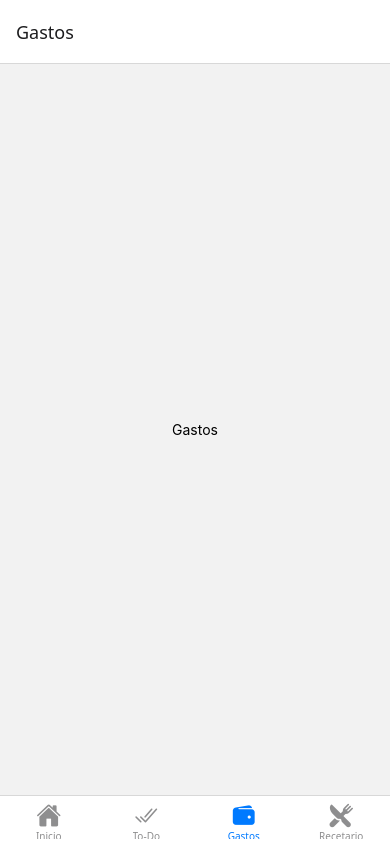
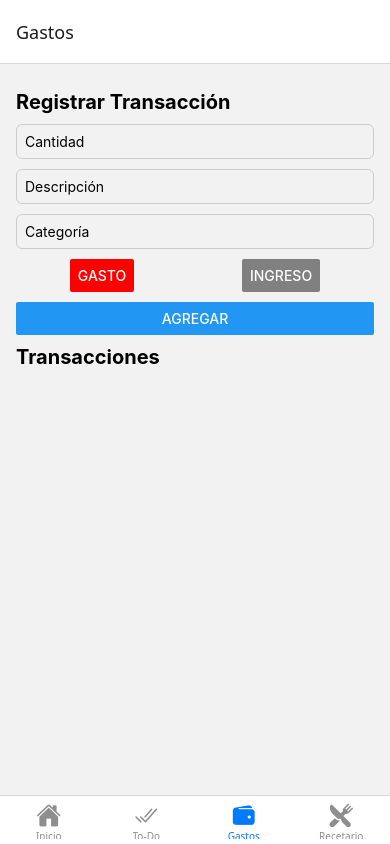
Before and after one commit to Pletus/PersApp, a React Native app: screen /Gastos in a window 390 px wide. Built offline with nearby package versions, Linux system fonts and the light colour scheme.

Commit message:
added expenses funct

```diff
--- a/screens/ExpensesScreen.js
+++ b/screens/ExpensesScreen.js
@@ -1,13 +1,186 @@
-import { View, Text, StyleSheet } from "react-native";
+import React, { useState, useEffect } from "react";
+import {
+  View,
+  Text,
+  TextInput,
+  Button,
+  FlatList,
+  TouchableOpacity,
+  StyleSheet,
+  Alert,
+} from "react-native";
+import AsyncStorage from "@react-native-async-storage/async-storage";
+
+const STORAGE_KEY = "transactions";
 
 export default function ExpensesScreen() {
+  const [transactions, setTransactions] = useState([]);
+  const [amount, setAmount] = useState("");
+  const [description, setDescription] = useState("");
+  const [category, setCategory] = useState("");
+  const [type, setType] = useState("expense");
+
+  useEffect(() => {
+    loadTransactions();
+  }, []);
+
+  useEffect(() => {
+    const saveMonthlyBalance = async () => {
+      const balance = getMonthlyBalance();
+      await AsyncStorage.setItem("monthlyBalance", JSON.stringify(balance));
+    };
+    saveMonthlyBalance();
+  }, [transactions]);
+
+  const loadTransactions = async () => {
+    try {
+      const data = await AsyncStorage.getItem(STORAGE_KEY);
+      if (data !== null) {
+        setTransactions(JSON.parse(data));
+      }
+    } catch (error) {
+      Alert.alert("Error", "No se pudieron cargar las transacciones");
+    }
+  };
+
+  const saveTransactions = async (newTransactions) => {
+    try {
+      await AsyncStorage.setItem(STORAGE_KEY, JSON.stringify(newTransactions));
+      setTransactions(newTransactions);
+    } catch (error) {
+      Alert.alert("Error", "No se pudieron guardar las transacciones");
+    }
+  };
+
+  const addTransaction = () => {
+    if (!amount || isNaN(amount)) {
+      Alert.alert("Error", "Ingresa una cantidad válida");
+      return;
+    }
+    const newTransaction = {
+      id: Date.now().toString(),
+      type,
+      amount: parseFloat(amount),
+      description,
+      category,
+      date: new Date().toISOString().split("T")[0], // Fecha actual en formato YYYY-MM-DD
+    };
+    const newTransactions = [newTransaction, ...transactions];
+    saveTransactions(newTransactions);
+    // Limpiar campos
+    setAmount("");
+    setDescription("");
+    setCategory("");
+  };
+
+  const deleteTransaction = (id) => {
+    Alert.alert("Eliminar", "¿Deseas eliminar esta transacción?", [
+      { text: "Cancelar", style: "cancel" },
+      {
+        text: "Eliminar",
+        style: "destructive",
+        onPress: () => {
+          const newTransactions = transactions.filter((t) => t.id !== id);
+          saveTransactions(newTransactions);
+        },
+      },
+    ]);
+  };
+
+  const getMonthlyBalance = () => {
+    const currentMonth = new Date().getMonth();
+    const currentYear = new Date().getFullYear();
+    let income = 0;
+    let expense = 0;
+
+    transactions.forEach((t) => {
+      const [year, month] = t.date.split("-").map(Number);
+      if (year === currentYear && month - 1 === currentMonth) {
+        if (t.type === "income") {
+          income += t.amount;
+        } else {
+          expense += t.amount;
+        }
+      }
+    });
+
+    return income - expense;
+  };
+
+  const renderItem = ({ item }) => (
+    <View style={styles.transactionItem}>
+      <Text style={styles.transactionText}>
+        {item.date} - {item.description} ({item.category}): {item.amount}€
+      </Text>
+      <Button title="Eliminar" onPress={() => deleteTransaction(item.id)} />
+    </View>
+  );
+
   return (
     <View style={styles.container}>
-      <Text>Gastos</Text>
+      <Text style={styles.title}>Registrar Transacción</Text>
+      <TextInput
+        style={styles.input}
+        placeholder="Cantidad"
+        keyboardType="numeric"
+        value={amount}
+        onChangeText={setAmount}
+      />
+      <TextInput
+        style={styles.input}
+        placeholder="Descripción"
+        value={description}
+        onChangeText={setDescription}
+      />
+      <TextInput
+        style={styles.input}
+        placeholder="Categoría"
+        value={category}
+        onChangeText={setCategory}
+      />
+      <View style={styles.buttonRow}>
+        <Button
+          title="Gasto"
+          onPress={() => setType("expense")}
+          color={type === "expense" ? "red" : "gray"}
+        />
+        <Button
+          title="Ingreso"
+          onPress={() => setType("income")}
+          color={type === "income" ? "green" : "gray"}
+        />
+      </View>
+      <Button title="Agregar" onPress={addTransaction} />
+      <Text style={styles.title}>Transacciones</Text>
+      <FlatList
+        data={transactions}
+        keyExtractor={(item) => item.id}
+        renderItem={renderItem}
+      />
     </View>
   );
 }
 
 const styles = StyleSheet.create({
-  container: { flex: 1, justifyContent: "center", alignItems: "center" },
+  container: { flex: 1, padding: 16 },
+  title: { fontSize: 20, fontWeight: "bold", marginVertical: 10 },
+  input: {
+    borderWidth: 1,
+    borderColor: "#ccc",
+    borderRadius: 6,
+    padding: 8,
+    marginBottom: 10,
+  },
+  buttonRow: {
+    flexDirection: "row",
+    justifyContent: "space-around",
+    marginBottom: 10,
+  },
+  transactionItem: {
+    backgroundColor: "#f9f9f9",
+    padding: 10,
+    marginVertical: 5,
+    borderRadius: 6,
+  },
+  transactionText: { fontSize: 16 },
 });
--- a/screens/HomeScreen.js
+++ b/screens/HomeScreen.js
@@ -13,6 +13,7 @@ import { useFocusEffect } from "@react-navigation/native";
 export default function HomeScreen({ navigation }) {
   const [lastVisitedMeal, setLastVisitedMeal] = useState(null);
   const [urgentTasks, setUrgentTasks] = useState([]);
+  const [monthlyBalance, setMonthlyBalance] = useState(0);
   const [latestExpenses, setLatestExpenses] = useState([]);
 
   useFocusEffect(
@@ -23,22 +24,56 @@ export default function HomeScreen({ navigation }) {
           const mealJSON = await AsyncStorage.getItem("lastVisitedMeal");
           setLastVisitedMeal(mealJSON ? JSON.parse(mealJSON) : null);
 
-          // Cargar tareas guardadas (clave correcta y estructura correcta)
+          // Tareas
           const todosJSON = await AsyncStorage.getItem("todoTasks");
           const todos = todosJSON ? JSON.parse(todosJSON) : [];
-
-          // Filtrar tareas urgentes y no completadas
           const urgents = todos.filter(
             (task) => task.done === false && task.urgent === true
           );
-
           setUrgentTasks(urgents);
 
-          // Gastos fijos
-          setLatestExpenses([
-            { label: "Supermercado", amount: "45€" },
-            { label: "Spotify", amount: "9,99€" },
-          ]);
+          // Transacciones
+          const transactionsJSON = await AsyncStorage.getItem("transactions");
+          const transactions = transactionsJSON
+            ? JSON.parse(transactionsJSON)
+            : [];
+
+          const currentMonth = new Date().getMonth();
+          const currentYear = new Date().getFullYear();
+
+          const filteredExpenses = transactions.filter((t) => {
+            const [year, month] = t.date.split("-").map(Number);
+            return (
+              t.type === "expense" &&
+              year === currentYear &&
+              month - 1 === currentMonth
+            );
+          });
+
+          const filteredIncomes = transactions.filter((t) => {
+            const [year, month] = t.date.split("-").map(Number);
+            return (
+              t.type === "income" &&
+              year === currentYear &&
+              month - 1 === currentMonth
+            );
+          });
+
+          const totalExpenses = filteredExpenses.reduce(
+            (acc, e) => acc + Number(e.amount),
+            0
+          );
+          const totalIncome = filteredIncomes.reduce(
+            (acc, i) => acc + Number(i.amount),
+            0
+          );
+
+          setMonthlyBalance(totalIncome - totalExpenses);
+
+          const sortedExpenses = [...filteredExpenses].sort(
+            (a, b) => new Date(b.date) - new Date(a.date)
+          );
+          setLatestExpenses(sortedExpenses.slice(0, 2));
         } catch (e) {
           console.log("Error loading data", e);
         }
@@ -49,7 +84,10 @@ export default function HomeScreen({ navigation }) {
 
   function openMealDetail() {
     if (lastVisitedMeal) {
-      navigation.navigate("MealDetail", { mealId: lastVisitedMeal.id });
+      navigation.navigate("Recetario", {
+        screen: "MealDetail",
+        params: { mealId: lastVisitedMeal.id },
+      });
     }
   }
 
@@ -60,7 +98,6 @@ export default function HomeScreen({ navigation }) {
     >
       <Text style={styles.header}>Bienvenido 👋</Text>
 
-      {/* Card Tareas urgentes */}
       <View style={[styles.card, styles.cardUrgent]}>
         <Text style={styles.cardTitle}>📌 Tareas Urgentes</Text>
         {urgentTasks.length === 0 ? (
@@ -74,21 +111,32 @@ export default function HomeScreen({ navigation }) {
         )}
       </View>
 
-      {/* Card Últimos gastos */}
-      <View style={[styles.card, styles.cardExpenses]}>
-        <Text style={styles.cardTitle}>💸 Últimos gastos</Text>
+      <View
+        style={[
+          styles.card,
+          monthlyBalance >= 0 ? styles.cardPositive : styles.cardNegative,
+        ]}
+      >
+        <Text style={styles.cardTitle}>💰 Balance mensual</Text>
+        <Text style={styles.balanceText}>
+          {monthlyBalance >= 0 ? "+" : "-"}
+          {Math.abs(monthlyBalance).toFixed(2)} €
+        </Text>
+
+        <Text style={[styles.cardSubtitle, { marginTop: 10 }]}>
+          💸 Últimos gastos
+        </Text>
         {latestExpenses.length === 0 ? (
           <Text style={styles.cardText}>No hay gastos recientes</Text>
         ) : (
-          latestExpenses.map(({ label, amount }, i) => (
+          latestExpenses.map(({ description, amount, date }, i) => (
             <Text key={i} style={styles.cardText}>
-              • {label}: {amount}
+              • {description} - {amount}€ ({date})
             </Text>
           ))
         )}
       </View>
 
-      {/* Card Última receta vista */}
       <TouchableOpacity
         style={[styles.card, styles.cardRecipe]}
         activeOpacity={0.8}
@@ -149,22 +197,39 @@ const styles = StyleSheet.create({
   },
   cardUrgent: {
     borderLeftWidth: 6,
-    borderLeftColor: "#ff6b6b", // rojo fuerte para urgente
-  },
-  cardExpenses: {
-    borderLeftWidth: 6,
-    borderLeftColor: "#4ecdc4",
+    borderLeftColor: "#ff6b6b",
   },
   cardRecipe: {
     borderLeftWidth: 6,
     borderLeftColor: "#1a535c",
     alignItems: "center",
   },
+  cardPositive: {
+    borderLeftWidth: 6,
+    borderLeftColor: "#2ecc71",
+    backgroundColor: "#e8f9f1",
+  },
+  cardNegative: {
+    borderLeftWidth: 6,
+    borderLeftColor: "#e74c3c",
+    backgroundColor: "#fdecea",
+  },
   cardTitle: {
     fontSize: 20,
     fontWeight: "700",
     color: "#344055",
     marginBottom: 12,
+  },
+  cardSubtitle: {
+    fontSize: 18,
+    fontWeight: "600",
+    color: "#344055",
+    marginBottom: 6,
+  },
+  balanceText: {
+    fontSize: 24,
+    fontWeight: "bold",
+    color: "#344055",
   },
   cardText: {
     fontSize: 16,
```
